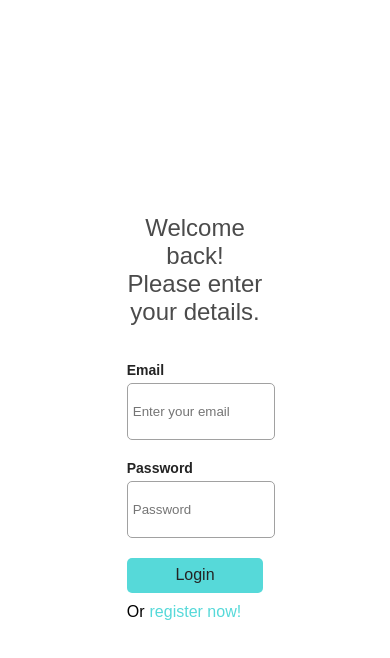
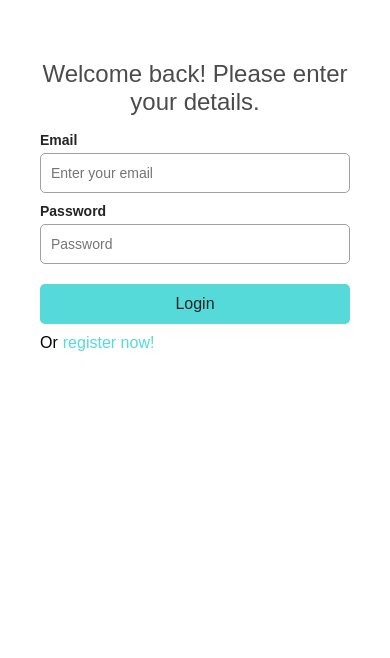
Before and after one commit to ehabyanni/JPT, an Angular app: page / in a window 390 px wide. Shown: the top 658 px of the page. Built offline with nearby package versions, Linux system fonts and the light colour scheme.

Commit message:
Responsive Login Form

```diff
--- a/src/app/login/login.component.scss
+++ b/src/app/login/login.component.scss
@@ -1,114 +1,165 @@
-* {
-  font-family: sans-serif;
-}
+// Variables
+$primary-color: #56d9d9;
+$primary-color-hover: #3cb9b9;
+$text-color: rgb(36, 36, 36);
+$input-border: rgb(161, 161, 161);
+$grey-text: rgb(75, 75, 75);
+$white: #ffffff;
+$black: #000000;
 
-//variables
-$blacks: #0000;
-$greys: rgb(75, 75, 75);
-
-//shared class
-%flexbox {
+// Shared classes
+%flex-column {
   display: flex;
   flex-direction: column;
 }
 
-%RowFlex {
+%flex-center {
   display: flex;
-  justify-items: center;
   justify-content: center;
+  align-items: center;
 }
 
+// Global styles
+* {
+  font-family: sans-serif;
+  box-sizing: border-box;
+  margin: 0;
+  padding: 0;
+}
+
+// Main container
 .container1 {
+  @extend %flex-center;
   height: 100vh;
   width: 100%;
-  background-color: rgb(255, 255, 255);
-  @extend %RowFlex;
+  background-color: $white;
+  animation: login 2s ease-in-out;
+  position: relative;
+
   .container2 {
+    @extend %flex-center;
+    flex-direction: column;
     width: 35%;
     height: 100%;
-    background-color: rgb(255, 255, 255);
-    @extend %RowFlex;
+    background-color: $white;
+    padding: 40px 20px;
+
     .container3 {
-      margin: auto;
-      background-color: rgb(255, 255, 255);
       width: 100%;
+      background-color: $white;
     }
+
     h2 {
-      color: $greys;
+      color: $grey-text;
       font-weight: normal;
+      font-size: 24px;
       margin-bottom: 16px;
+      text-align: center;
     }
-    .usernameLogin {
-      @extend %flexbox;
-      padding-top: 20px;
+
+    .usernameLogin,
+    .passwordLogin {
+      @extend %flex-column;
+      margin: 10px 0;
     }
-    .passwordLogin {
-      @extend %flexbox;
-      padding: 20px 0px;
-    }
+
     label {
-      text-align: left;
       font-weight: bold;
-      color: rgb(36, 36, 36);
+      color: $text-color;
       font-size: 14px;
       margin-bottom: 5px;
+      text-align: left;
     }
+
     input {
       width: 100%;
-      height: 25px;
-      padding: 15px 5px;
-      border: 1px solid rgb(161, 161, 161);
+      height: 40px;
+      padding: 0 10px;
+      border: 1px solid $input-border;
       border-radius: 5px;
       outline: none;
+      font-size: 14px;
+      transition: border-color 0.3s;
     }
+
     button {
-      margin: 0%;
       width: 100%;
-      height: 35px;
-      border: 1.7px solid #56d9d9;
+      height: 40px;
+      background-color: $primary-color;
+      color: $text-color;
+      font-size: 16px;
+      border: none;
       border-radius: 5px;
-      border: none;
-      color: rgb(36, 36, 36);
-      font-size: 16px;
-      background-color: #56d9d9;
       cursor: pointer;
+      margin-top: 10px;
+      transition: background-color 0.3s, border 0.3s;
 
       &:hover {
-        background-color: #ffffff;
-        border: 1.7px solid #56d9d9;
+        background-color: $white;
+        border: 1.7px solid $primary-color;
       }
     }
+
     .register {
       display: flex;
       gap: 5px;
-      justify-content: start;
-      margin-top: 10px;
-      margin-bottom: 10px;
+      justify-content: flex-start;
+      margin: 10px 0;
+
       a {
         text-decoration: none;
-        color: #56d9d9;
+        color: $primary-color;
+
         &:hover {
-          color: #3cb9b9;
+          color: $primary-color-hover;
         }
       }
     }
+
     small {
       color: red;
     }
   }
-
-  animation: login 2s ease-in-out;
-  position: relative;
 }
 
+// Animation
 @keyframes login {
   from {
     transform: scale(0.4);
     opacity: 0;
   }
-
   to {
     transform: scale(1);
     opacity: 1;
   }
 }
+
+// Responsive design
+@media (max-width: 1024px) {
+  .container1 .container2 {
+    width: 60%;
+  }
+}
+
+@media (max-width: 768px) {
+  .container1 {
+    flex-direction: column;
+    padding: 20px;
+    height: auto;
+  }
+
+  .container2 {
+    width: 100% !important;
+    height: auto;
+    padding: 20px;
+  }
+
+  h2 {
+    font-size: 20px;
+  }
+
+  input,
+  button {
+    font-size: 14px;
+  }
+}
```
